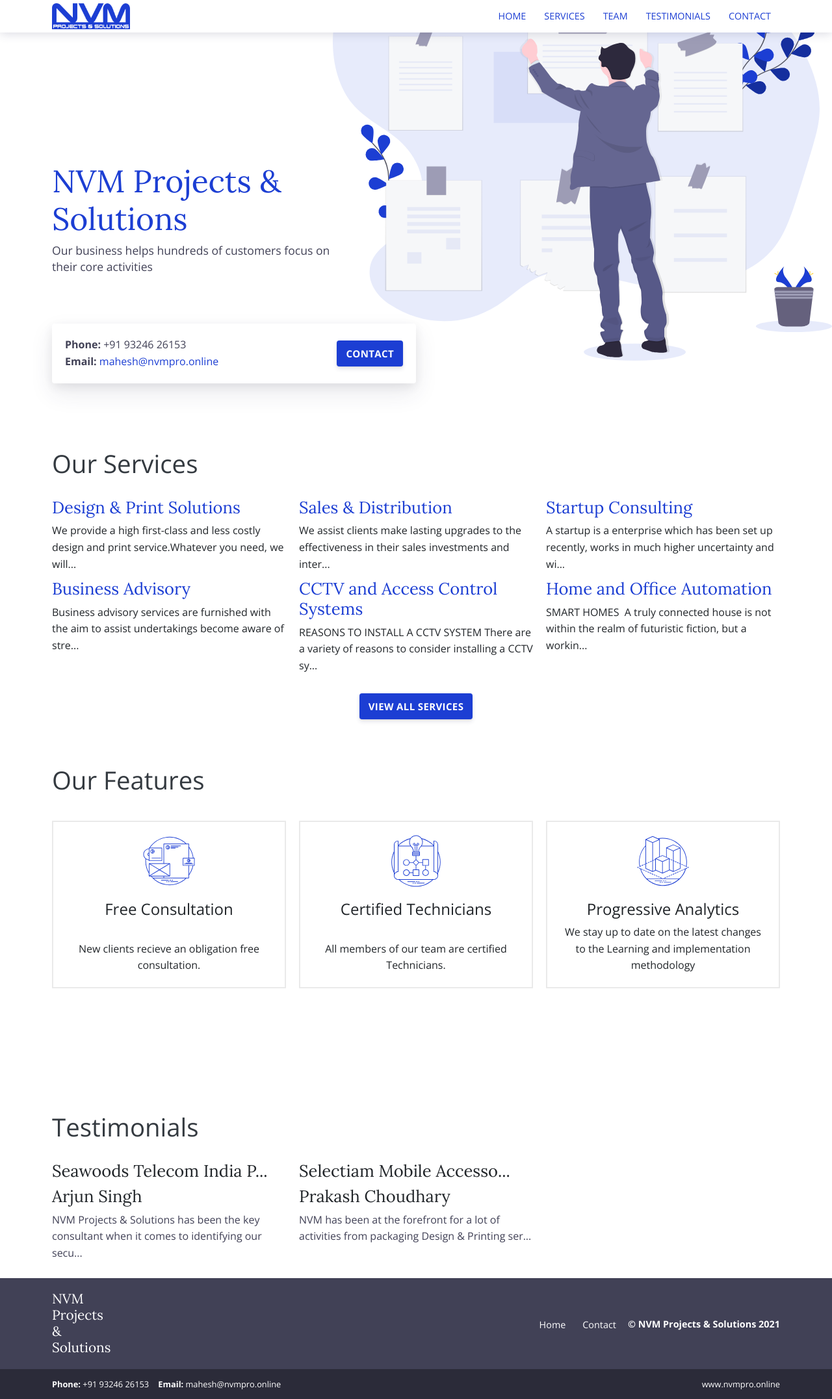
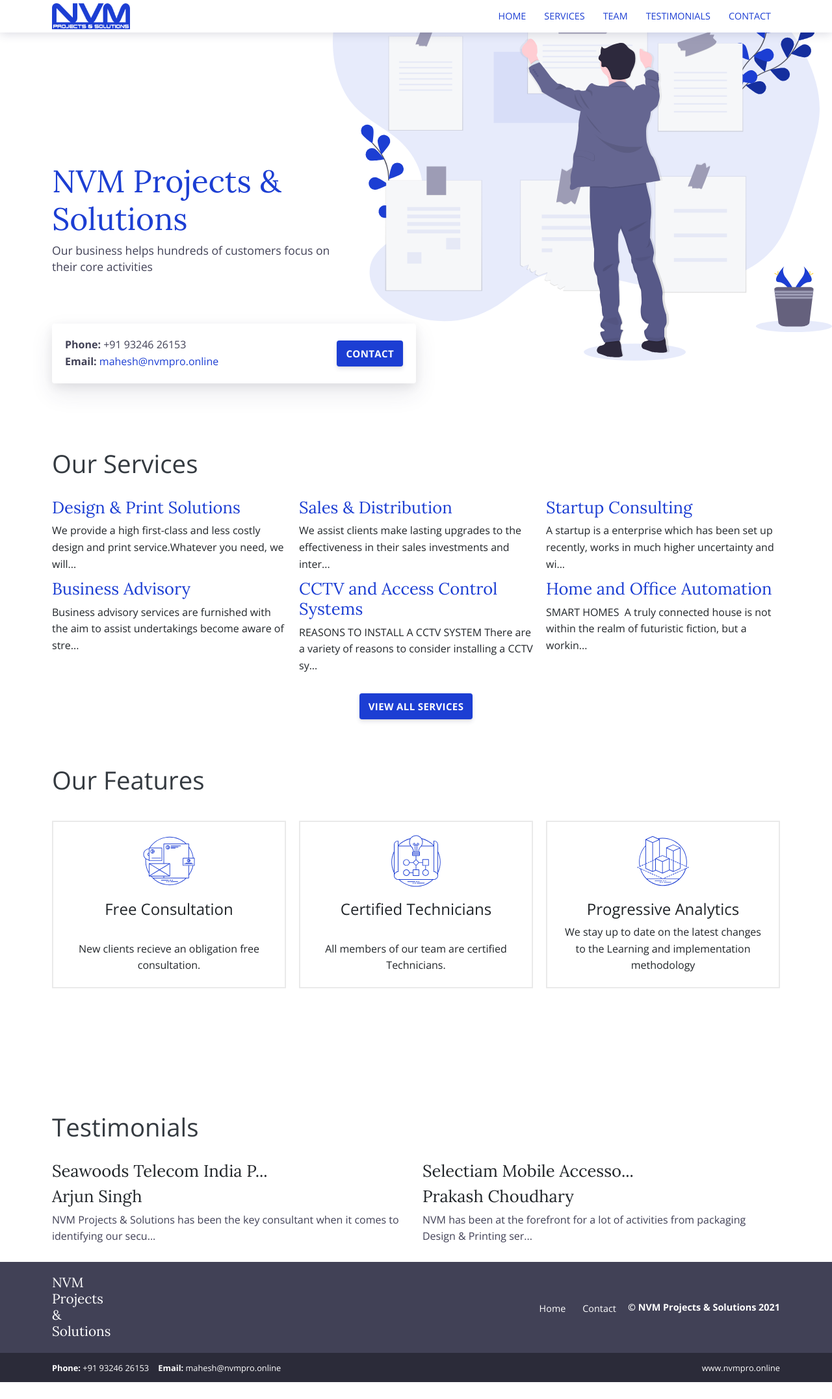
Before and after one commit to nvmpro/NVM, a Jekyll site: the page built from index.html, in a window 1280 px wide. Shown: the whole page at 65% size. Built offline with Jekyll 4.4.1, drawn with Linux system fonts in a browser that asks for light colours; after the commit the page ends 2127 px from its top, so only the background shows below that.

Commit message:
Updated 'index.html' via CloudCannon

```diff
--- a/index.html
+++ b/index.html
@@ -102,7 +102,7 @@
             <h2 class="title-3 text-dark mb-3">Testimonials</h2>
         </div>
         {% for testimonials in site.testimonials %}
-        <div class="col-12 col-md-4 mb-1">
+        <div class="col-12 col-md-6 mb-1">
             <div class="service service-summary">
                 <div class="service-content">
                     <h2 class="service-title">
```
